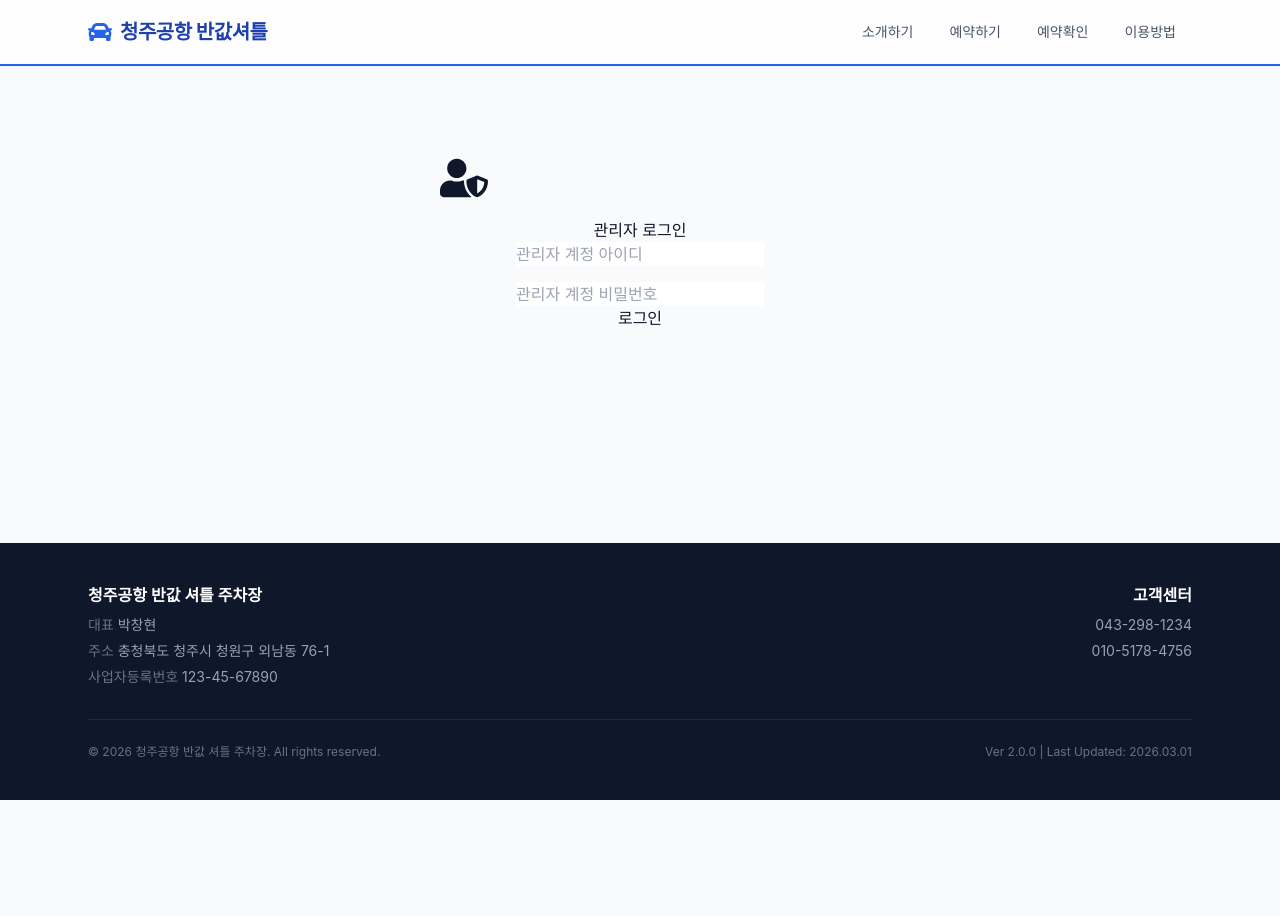
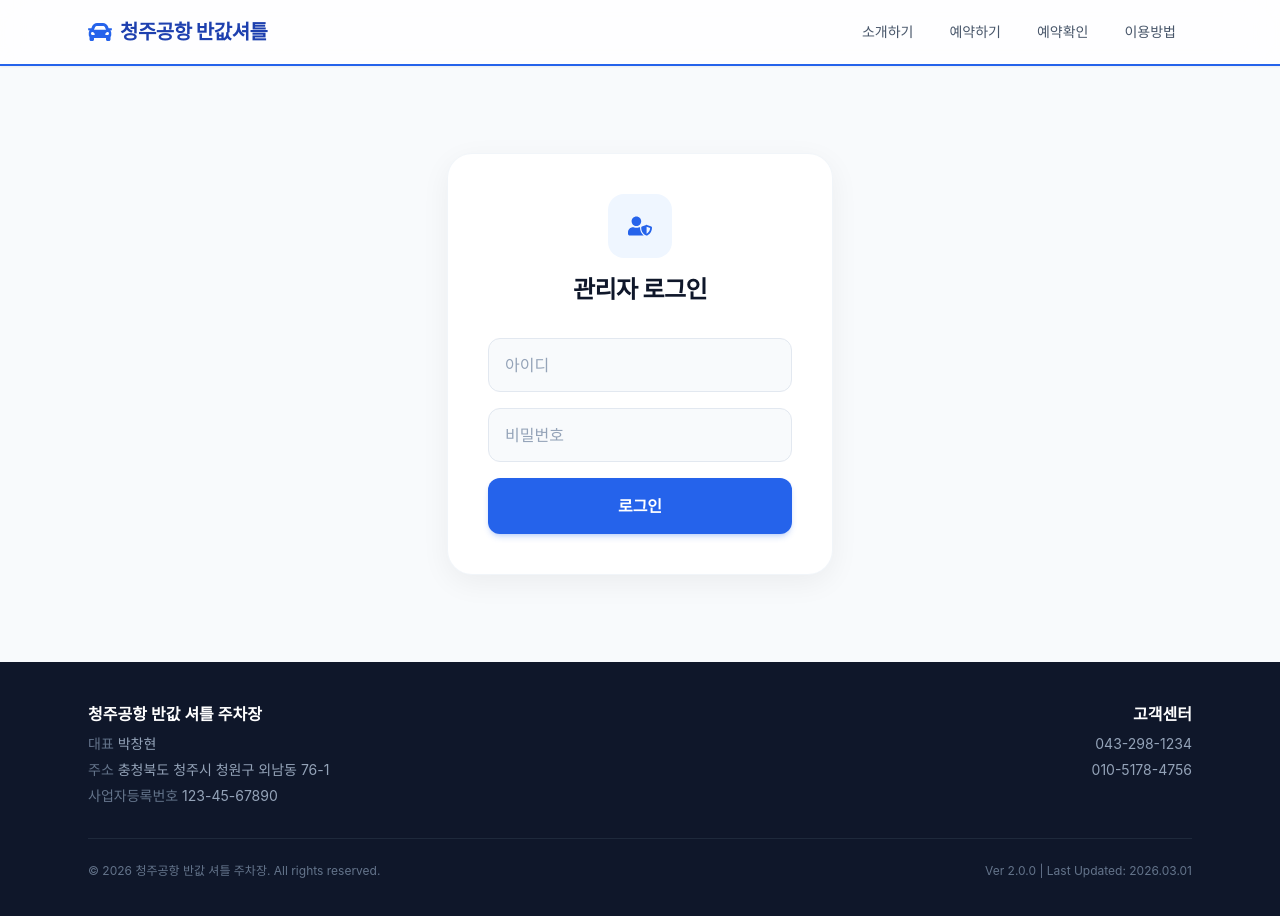
Before and after one commit to blueeye2024/parking, a React (Vite) app in the folder frontend/: page /admin in a window 1280 px wide. Shown: the top 916 px of the page. Before the commit the page ends 800 px from the top, so only its background shows below. Built offline with nearby package versions, Linux system fonts and the light colour scheme; a web font is replaced by a local one.

Commit message:
관리자 페이지 Tailwind 리디자인, 하단 © 심볼로 숨김 진입

```diff
--- a/frontend/src/App.jsx
+++ b/frontend/src/App.jsx
@@ -109,7 +109,7 @@ function App() {
               </div>
             </div>
             <div className="border-t border-slate-800 mt-8 pt-6 flex flex-col sm:flex-row justify-between items-center gap-2 text-xs text-slate-500">
-              <p>&copy; {new Date().getFullYear()} 청주공항 반값 셔틀 주차장. All rights reserved.</p>
+              <p><Link to="/admin" className="no-underline text-slate-500 hover:text-slate-400 transition-colors">&copy;</Link> {new Date().getFullYear()} 청주공항 반값 셔틀 주차장. All rights reserved.</p>
               <p>Ver 2.0.0 | Last Updated: 2026.03.01</p>
             </div>
           </div>
--- a/frontend/src/components/Admin.jsx
+++ b/frontend/src/components/Admin.jsx
@@ -1,6 +1,6 @@
 import React, { useState, useEffect } from 'react';
 import axios from 'axios';
-import { FaUserShield, FaSignOutAlt, FaRedo, FaTrash } from 'react-icons/fa';
+import { FaUserShield, FaSignOutAlt, FaSync } from 'react-icons/fa';
 
 const Admin = () => {
     const [isAuthenticated, setIsAuthenticated] = useState(false);
@@ -12,7 +12,6 @@ const Admin = () => {
     const [loading, setLoading] = useState(false);
     const [fetchError, setFetchError] = useState('');
 
-    // Check initial auth state from localStorage
     useEffect(() => {
         const adminToken = localStorage.getItem('adminToken');
         if (adminToken) {
@@ -25,17 +24,15 @@ const Admin = () => {
         e.preventDefault();
         setLoginError('');
         try {
-            // Typically /api/admin/login in production setup
-            const response = await axios.post((import.meta.env.VITE_API_BASE_URL || '') + '/api/admin/login', { username, password });
+            const response = await axios.post('/api/admin/login', { username, password });
             if (response.data.success) {
-                // Use password as token for simple setup
                 const token = `${username}:${password}`;
                 localStorage.setItem('adminToken', token);
                 setIsAuthenticated(true);
                 fetchReservations(token);
             }
         } catch (err) {
-            setLoginError(err.response?.data?.error || '로그인에 실패했습니다. 아이디 또는 비밀번호를 확인해주세요.');
+            setLoginError(err.response?.data?.error || '로그인에 실패했습니다.');
         }
     };
 
@@ -49,15 +46,13 @@ const Admin = () => {
         setLoading(true);
         setFetchError('');
         try {
-            const response = await axios.get((import.meta.env.VITE_API_BASE_URL || '') + '/api/admin/reservations', {
-                headers: {
-                    Authorization: `Bearer ${token}`
-                }
+            const response = await axios.get('/api/admin/reservations', {
+                headers: { Authorization: `Bearer ${token}` }
             });
             setReservations(response.data);
         } catch (err) {
-            if (err.response && err.response.status === 401) {
-                handleLogout(); // Token invalid
+            if (err.response?.status === 401) {
+                handleLogout();
             } else {
                 setFetchError('데이터를 불러오는데 실패했습니다.');
             }
@@ -66,106 +61,114 @@ const Admin = () => {
         }
     };
 
-    // 1. Login Screen
+    const formatDT = (dt) => new Date(dt).toLocaleString('ko-KR', {
+        year: 'numeric', month: '2-digit', day: '2-digit',
+        hour: '2-digit', minute: '2-digit'
+    });
+
+    const inputClass = "w-full bg-slate-50 border border-slate-200 text-slate-900 rounded-xl px-4 py-3.5 text-base focus:outline-none focus:ring-2 focus:ring-brand/20 focus:border-brand focus:bg-white transition-all duration-200 placeholder:text-slate-400";
+
+    // Login Screen
     if (!isAuthenticated) {
         return (
-            <div className="card" style={{ maxWidth: '400px', margin: '4rem auto', textAlign: 'center' }}>
-                <FaUserShield size={48} color="var(--primary-color)" style={{ marginBottom: '1rem' }} />
-                <h2 className="page-title">관리자 로그인</h2>
-                <form onSubmit={handleLogin}>
-                    <div className="form-group" style={{ marginBottom: '1rem' }}>
-                        <input
-                            type="text"
-                            placeholder="관리자 계정 아이디"
-                            value={username}
-                            onChange={(e) => setUsername(e.target.value)}
-                            className="form-control"
-                            required
-                        />
+            <div className="animate-fade-in flex justify-center py-16">
+                <div className="w-full max-w-sm">
+                    <div className="bg-white rounded-3xl p-8 sm:p-10 shadow-[0_8px_30px_rgb(0,0,0,0.06)] ring-1 ring-slate-100">
+                        <div className="text-center mb-8">
+                            <div className="inline-flex items-center justify-center w-16 h-16 bg-blue-50 rounded-2xl mb-4">
+                                <FaUserShield className="text-brand text-2xl" />
                             </div>
-                    <div className="form-group">
-                        <input
-                            type="password"
-                            placeholder="관리자 계정 비밀번호"
-                            value={password}
-                            onChange={(e) => setPassword(e.target.value)}
-                            className="form-control"
-                            required
-                        />
+                            <h2 className="text-2xl font-bold text-slate-900 tracking-tight">관리자 로그인</h2>
                         </div>
-                    {loginError && <p className="error-message" style={{ color: 'var(--error-color)', fontSize: '0.9rem', marginBottom: '1rem' }}>{loginError}</p>}
-                    <button type="submit" className="btn btn-primary" style={{ width: '100%' }}>로그인</button>
+
+                        {loginError && (
+                            <div className="bg-orange-50 border border-orange-200 text-orange-600 p-3 rounded-xl text-sm font-medium mb-5">
+                                {loginError}
+                            </div>
+                        )}
+
+                        <form onSubmit={handleLogin} className="space-y-4">
+                            <input type="text" className={inputClass} placeholder="아이디" value={username} onChange={(e) => setUsername(e.target.value)} required />
+                            <input type="password" className={inputClass} placeholder="비밀번호" value={password} onChange={(e) => setPassword(e.target.value)} required />
+                            <button type="submit" className="w-full py-4 bg-brand hover:bg-brand-light text-white rounded-xl font-bold text-base shadow-md shadow-brand/20 hover:shadow-lg transition-all duration-300 mt-2">
+                                로그인
+                            </button>
                         </form>
+                    </div>
+                </div>
             </div>
         );
     }
 
-    // 2. Dashboard Screen
+    // Dashboard Screen
     return (
-        <div className="card" style={{ width: '100%', maxWidth: '1200px', margin: '2rem auto' }}>
-            <div style={{ display: 'flex', justifyContent: 'space-between', alignItems: 'center', marginBottom: '1.5rem' }}>
-                <h2 className="page-title" style={{ marginBottom: 0 }}>
-                    <FaUserShield style={{ marginRight: '10px' }} />
-                    예약 관리 대시보드
+        <div className="animate-fade-in space-y-6">
+            {/* Header Bar */}
+            <div className="flex flex-col sm:flex-row justify-between items-start sm:items-center gap-3">
+                <h2 className="text-2xl font-bold text-slate-900 tracking-tight flex items-center gap-2">
+                    <FaUserShield className="text-brand" /> 예약 관리
+                    <span className="text-sm font-normal text-slate-400 ml-2">총 {reservations.length}건</span>
                 </h2>
-                <div style={{ display: 'flex', gap: '15px' }}>
-                    <span
-                        onClick={() => fetchReservations(localStorage.getItem('adminToken'))}
-                        style={{ color: 'var(--primary-color)', cursor: 'pointer', fontWeight: 'bold' }}
-                    >
-                        <FaRedo /> 새로고침
-                    </span>
-                    <span
-                        onClick={handleLogout}
-                        style={{ color: 'var(--text-light)', cursor: 'pointer', fontWeight: 'bold' }}
-                    >
+                <div className="flex items-center gap-4 text-sm">
+                    <button onClick={() => fetchReservations(localStorage.getItem('adminToken'))} className="text-brand font-semibold flex items-center gap-1 hover:text-brand-light transition-colors">
+                        <FaSync className={loading ? 'animate-spin' : ''} /> 새로고침
+                    </button>
+                    <button onClick={handleLogout} className="text-slate-500 font-semibold flex items-center gap-1 hover:text-slate-700 transition-colors">
                         <FaSignOutAlt /> 로그아웃
-                    </span>
+                    </button>
                 </div>
             </div>
 
-            {fetchError && <p className="error-message" style={{ color: 'var(--error-color)', marginBottom: '1rem' }}>{fetchError}</p>}
+            {fetchError && (
+                <div className="bg-orange-50 border border-orange-200 text-orange-600 p-4 rounded-xl text-sm font-medium">
+                    {fetchError}
+                </div>
+            )}
 
-            <div style={{ overflowX: 'auto' }}>
+            {/* Table */}
+            <div className="bg-white rounded-2xl shadow-sm ring-1 ring-slate-100 overflow-hidden">
                 {loading ? (
-                    <p style={{ textAlign: 'center', padding: '2rem' }}>데이터를 불러오는 중입니다...</p>
+                    <p className="text-center py-16 text-slate-400">데이터를 불러오는 중...</p>
                 ) : reservations.length === 0 ? (
-                    <p style={{ textAlign: 'center', padding: '2rem', color: 'var(--text-light)' }}>등록된 예약 정보가 없습니다.</p>
+                    <p className="text-center py-16 text-slate-400">등록된 예약 정보가 없습니다.</p>
                 ) : (
-                    <table style={{ width: '100%', borderCollapse: 'collapse', textAlign: 'left' }}>
+                    <div className="overflow-x-auto">
+                        <table className="w-full text-sm">
                             <thead>
-                            <tr style={{ backgroundColor: 'var(--border-color)', borderBottom: '2px solid var(--primary-color)' }}>
-                                <th style={{ padding: '1rem', whiteSpace: 'nowrap' }}>ID</th>
-                                <th style={{ padding: '1rem', whiteSpace: 'nowrap' }}>예약자(연락처)</th>
-                                <th style={{ padding: '1rem', whiteSpace: 'nowrap' }}>차량정보</th>
-                                <th style={{ padding: '1rem', whiteSpace: 'nowrap' }}>입고 / 출고 일정</th>
-                                <th style={{ padding: '1rem' }}>메모</th>
-                                <th style={{ padding: '1rem', whiteSpace: 'nowrap' }}>접수일시</th>
+                                <tr className="bg-slate-50 border-b-2 border-brand/20">
+                                    <th className="px-4 py-3 text-left font-semibold text-slate-500 whitespace-nowrap">ID</th>
+                                    <th className="px-4 py-3 text-left font-semibold text-slate-500 whitespace-nowrap">예약자</th>
+                                    <th className="px-4 py-3 text-left font-semibold text-slate-500 whitespace-nowrap">연락처</th>
+                                    <th className="px-4 py-3 text-left font-semibold text-slate-500 whitespace-nowrap">차량</th>
+                                    <th className="px-4 py-3 text-left font-semibold text-slate-500 whitespace-nowrap">입고</th>
+                                    <th className="px-4 py-3 text-left font-semibold text-slate-500 whitespace-nowrap">출고</th>
+                                    <th className="px-4 py-3 text-left font-semibold text-slate-500 whitespace-nowrap">일수</th>
+                                    <th className="px-4 py-3 text-left font-semibold text-slate-500 whitespace-nowrap">금액</th>
+                                    <th className="px-4 py-3 text-left font-semibold text-slate-500 whitespace-nowrap">메모</th>
+                                    <th className="px-4 py-3 text-left font-semibold text-slate-500 whitespace-nowrap">접수일</th>
                                 </tr>
                             </thead>
-                        <tbody>
-                            {reservations.map((res) => (
-                                <tr key={res.id} style={{ borderBottom: '1px solid var(--border-color)' }}>
-                                    <td style={{ padding: '1rem', whiteSpace: 'nowrap' }}>#{res.id}</td>
-                                    <td style={{ padding: '1rem', whiteSpace: 'nowrap' }}>
-                                        <strong>{res.name}</strong> <span style={{ fontSize: '0.9rem', color: 'var(--text-light)' }}>({res.phone})</span>
+                            <tbody className="divide-y divide-slate-100">
+                                {reservations.map((r) => (
+                                    <tr key={r.id} className="hover:bg-slate-50/50 transition-colors">
+                                        <td className="px-4 py-3 text-slate-400 whitespace-nowrap">#{r.id}</td>
+                                        <td className="px-4 py-3 font-semibold text-slate-900 whitespace-nowrap">{r.name}</td>
+                                        <td className="px-4 py-3 text-slate-600 whitespace-nowrap">{r.phone}</td>
+                                        <td className="px-4 py-3 whitespace-nowrap">
+                                            <span className="text-slate-500">{r.car_type}</span>
+                                            <span className="font-semibold text-slate-900 ml-1">{r.car_number}</span>
                                         </td>
-                                    <td style={{ padding: '1rem', whiteSpace: 'nowrap' }}>
-                                        {res.car_type} / <strong>{res.car_number}</strong>
-                                    </td>
-                                    <td style={{ padding: '1rem', fontSize: '0.95rem', whiteSpace: 'nowrap' }}>
-                                        <span style={{ color: 'var(--primary-color)' }}>입고: {new Date(res.drop_off_time).toLocaleString('ko-KR')}</span>
-                                        <span style={{ margin: '0 8px', color: '#ccc' }}>|</span>
-                                        <span>출고: {new Date(res.pick_up_time).toLocaleString('ko-KR')}</span>
-                                    </td>
-                                    <td style={{ padding: '1rem', fontSize: '0.9rem', maxWidth: '150px', whiteSpace: 'nowrap', overflow: 'hidden', textOverflow: 'ellipsis' }}>{res.memo || '-'}</td>
-                                    <td style={{ padding: '1rem', fontSize: '0.85rem', color: 'var(--text-light)', whiteSpace: 'nowrap' }}>
-                                        {new Date(res.created_at).toLocaleString('ko-KR')}
-                                    </td>
+                                        <td className="px-4 py-3 text-brand whitespace-nowrap">{formatDT(r.drop_off_time)}</td>
+                                        <td className="px-4 py-3 text-slate-600 whitespace-nowrap">{formatDT(r.pick_up_time)}</td>
+                                        <td className="px-4 py-3 text-slate-900 font-semibold whitespace-nowrap">{r.days || '-'}일</td>
+                                        <td className="px-4 py-3 text-slate-900 font-semibold whitespace-nowrap">{r.price ? r.price.toLocaleString() + '원' : '-'}</td>
+                                        <td className="px-4 py-3 text-slate-500 max-w-[140px] truncate">{r.memo || '-'}</td>
+                                        <td className="px-4 py-3 text-xs text-slate-400 whitespace-nowrap">{formatDT(r.created_at)}</td>
                                     </tr>
                                 ))}
                             </tbody>
                         </table>
+                    </div>
                 )}
             </div>
         </div>
```
Lines whose indentation alone changed are shown as unchanged.
